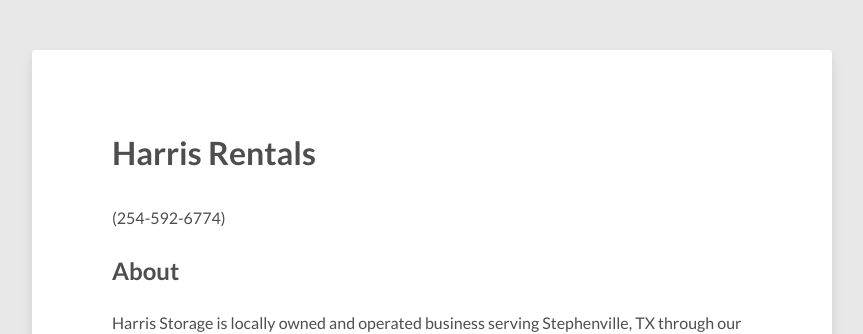
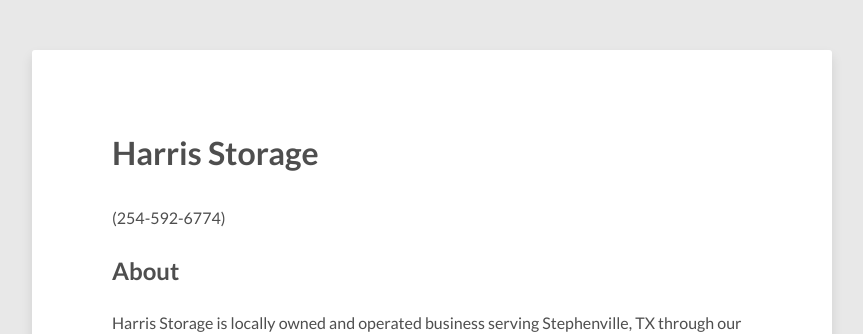
Before and after one commit to Mountainview-WebDesign/harris-storage, a Jekyll site: the page built from index.md, in a window 1280 px wide. Shown: the top 334 px of the page, without its empty margins (208-1071 px from the left). Built offline with Jekyll 4.4.1, drawn with Linux system fonts in a browser that asks for light colours; nearby versions of some CDN libraries.

Commit message:
Update title

```diff
--- a/index.md
+++ b/index.md
@@ -3,7 +3,7 @@ layout: page
 comments: false
 ---
 
-# Harris Rentals
+# Harris Storage
 
 (254-592-6774)
 
```
